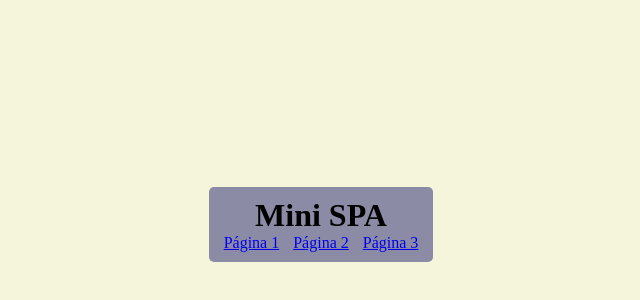
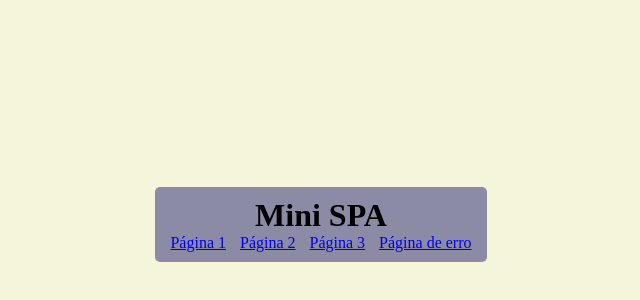
Before and after one commit to NicholasRieger/Mini-SPA, a plain HTML site: page index.html in a window 1280 px wide. Shown: the part 176-476 px from the top of the page, without its empty margins (319-959 px from the left). Drawn offline with Linux system fonts and the light colour scheme.

Commit message:
Update index.html

```diff
--- a/index.html
+++ b/index.html
@@ -12,6 +12,7 @@
         <a href="pagina1.html">Página 1</a>
         <a href="pagina2.html">Página 2</a>
         <a href="pagina3.html">Página 3</a>
+        <a href="./nao-existe.html">Página de erro</a>
         <div class="resultado"></div>
     </div>
 
```
